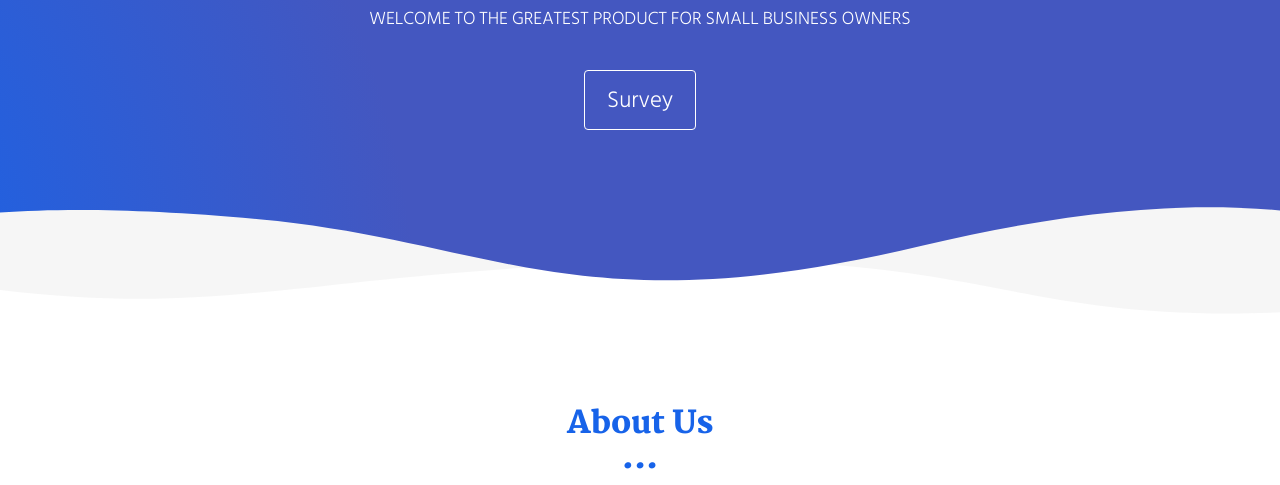
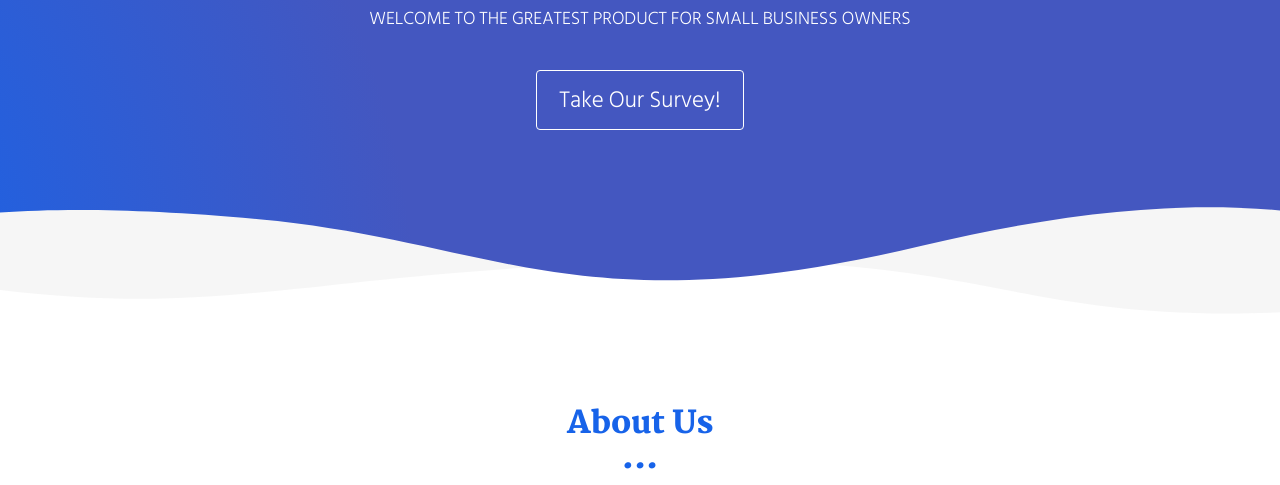
Before and after one commit to MunseokKimmy/405, a plain HTML site: page index.html in a window 1280 px wide. Shown: the part 301-786 px from the top of the page. Drawn offline with Linux system fonts and the light colour scheme.

Commit message:
Update index.html

```diff
--- a/index.html
+++ b/index.html
@@ -64,7 +64,7 @@
           <h1>Digital Innovations Advantage</h1>
           <p>WELCOME TO THE GREATEST PRODUCT FOR SMALL BUSINESS OWNERS</p>
           <br>
-          <a href="https://forms.gle/PdTCCMoMg1oMyvLn8" class="btn btn-default btn-lg" title="">Survey</a>
+          <a href="https://forms.gle/PdTCCMoMg1oMyvLn8" class="btn btn-default btn-lg" title="">Take Our Survey!</a>
         </div>
       </div>
     </div>
```
